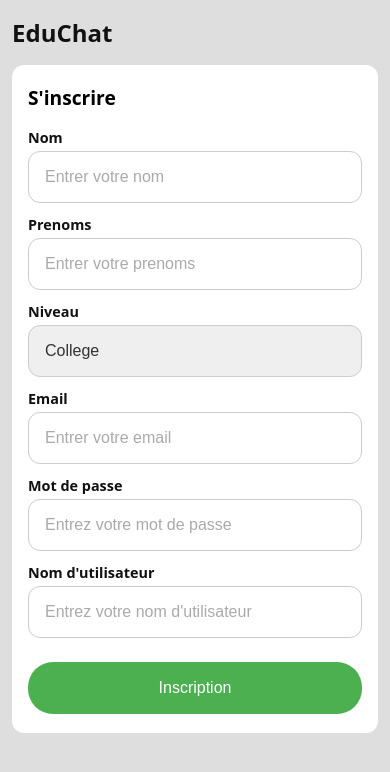
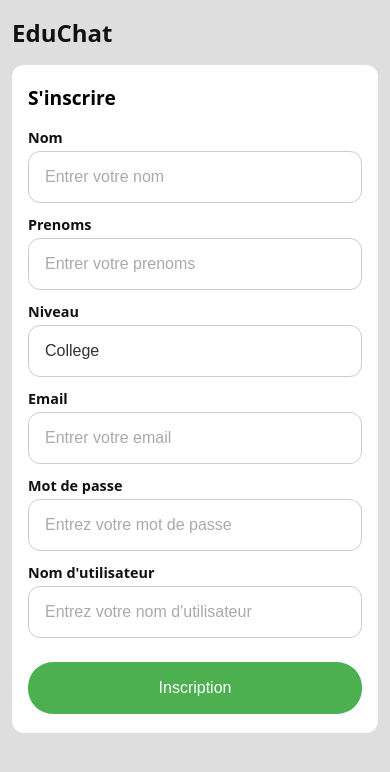
Before and after one commit to DanielDoualy/EduChat, a React (Vite) app in the folder frontend/educhat/: page /register in a window 390 px wide. Shown: the top 772 px of the page. Built offline with nearby package versions, Linux system fonts and the light colour scheme; no server answers.

Commit message:
Fix responsive iOS v2

```diff
--- a/frontend/educhat/src/styles/auth.css
+++ b/frontend/educhat/src/styles/auth.css
@@ -4,31 +4,30 @@
     padding: 0;
 }
 
+html {
+    height: 100%;
+}
+
 body {
     font-family: system-ui, -apple-system, BlinkMacSystemFont, 'Segoe UI', Roboto, Oxygen, Ubuntu,
         Cantarell, 'Open Sans', 'Helvetica Neue', sans-serif;
     background-color: #dedede;
-    min-height: 100vh;
-    min-height: 100dvh;
-    /* Scroll natif iOS */
-    -webkit-overflow-scrolling: touch;
+    min-height: 100%;
+    /* Aucun overflow hidden — laisse iOS scroller librement */
 }
 
 .register-page {
     min-height: 100vh;
-    min-height: 100dvh;
     display: flex;
     flex-direction: column;
     padding: 1.5rem 2rem;
-    /* Permet le scroll sur iOS */
-    overflow-y: auto;
-    -webkit-overflow-scrolling: touch;
 }
 
 .logo {
     font-size: 30px;
     font-weight: bold;
     color: #111;
+    flex-shrink: 0;
 }
 
 .register-wrapper {
@@ -36,7 +35,7 @@ body {
     display: flex;
     align-items: center;
     justify-content: center;
-    padding: 1rem 0;
+    padding: 1.5rem 0 2rem 0;
 }
 
 .register-div {
@@ -77,14 +76,17 @@ body {
     border: 1.5px solid #ccc;
     border-radius: 12px;
     padding: 0.65rem 1rem;
-    font-size: max(16px, 0.9rem);
+    /* min 16px pour eviter le zoom auto iOS */
+    font-size: 16px;
     color: #333;
     outline: none;
     width: 100%;
-    height: 48px;
+    height: 50px;
     transition: border-color 0.2s ease, box-shadow 0.2s ease;
+    /* Supprime le style natif iOS */
     -webkit-appearance: none;
     appearance: none;
+    background-color: white;
 }
 
 .last-name::placeholder,
@@ -113,7 +115,7 @@ body {
     color: white;
     cursor: pointer;
     width: 161px;
-    height: 48px;
+    height: 50px;
     font-size: 1rem;
     font-weight: 500;
     align-self: center;
@@ -121,6 +123,8 @@ body {
     transition: background-color 0.2s;
     display: block;
     -webkit-tap-highlight-color: transparent;
+    -webkit-appearance: none;
+    appearance: none;
 }
 
 .send-button:hover { background-color: #43a047; }
@@ -202,13 +206,11 @@ body {
 @media (max-width: 768px) {
     .register-page {
         padding: 1.2rem 1rem;
-        justify-content: flex-start;
-        align-items: stretch;
     }
 
     .register-wrapper {
         align-items: flex-start;
-        padding: 1rem 0 2rem 0;
+        padding: 1rem 0 3rem 0;
     }
 
     .register-div {
@@ -229,7 +231,7 @@ body {
     .last-name, .first-name, .level,
     .email, .password, .username {
         height: 52px;
-        font-size: max(16px, 1rem);
+        font-size: 16px;
     }
 }
 
--- a/frontend/educhat/src/styles/chat.css
+++ b/frontend/educhat/src/styles/chat.css
@@ -1,10 +1,6 @@
 * { box-sizing: border-box; margin: 0; padding: 0; }
 
-body {
-    font-family: system-ui, sans-serif;
-    height: 100vh;
-    height: 100dvh;
-}
+
 
 .chat-page {
     display: flex;
--- a/frontend/educhat/src/styles/home.css
+++ b/frontend/educhat/src/styles/home.css
@@ -1,12 +1,18 @@
+html {
+    height: 100%;
+}
+
+body {
+    min-height: 100%;
+    /* Aucun overflow hidden — laisse iOS scroller librement */
+}
+
 .home-page {
     min-height: 100vh;
-    min-height: 100dvh;
     background-color: #e0e0e0;
     display: flex;
     flex-direction: column;
     font-family: system-ui, sans-serif;
-    overflow-y: auto;
-    -webkit-overflow-scrolling: touch;
 }
 
 .home-header {
@@ -103,6 +109,8 @@
     transition: transform 0.1s ease, background-color 0.2s ease;
     border: none;
     -webkit-tap-highlight-color: transparent;
+    -webkit-appearance: none;
+    appearance: none;
 }
 
 .home-btn:active { transform: scale(0.97); }
@@ -110,7 +118,6 @@
 .home-btn--primary {
     background-color: #4caf50;
     color: white;
-    width: 100%;
 }
 
 .home-btn--primary:hover { background-color: #43a047; }
@@ -119,7 +126,6 @@
     background-color: white;
     color: #111;
     border: 2px solid #ccc;
-    width: 100%;
 }
 
 .home-btn--secondary:hover {
@@ -161,6 +167,9 @@
         text-align: center;
         padding: 1rem 2rem;
         height: 52px;
+        display: flex;
+        align-items: center;
+        justify-content: center;
     }
 }
 
```
